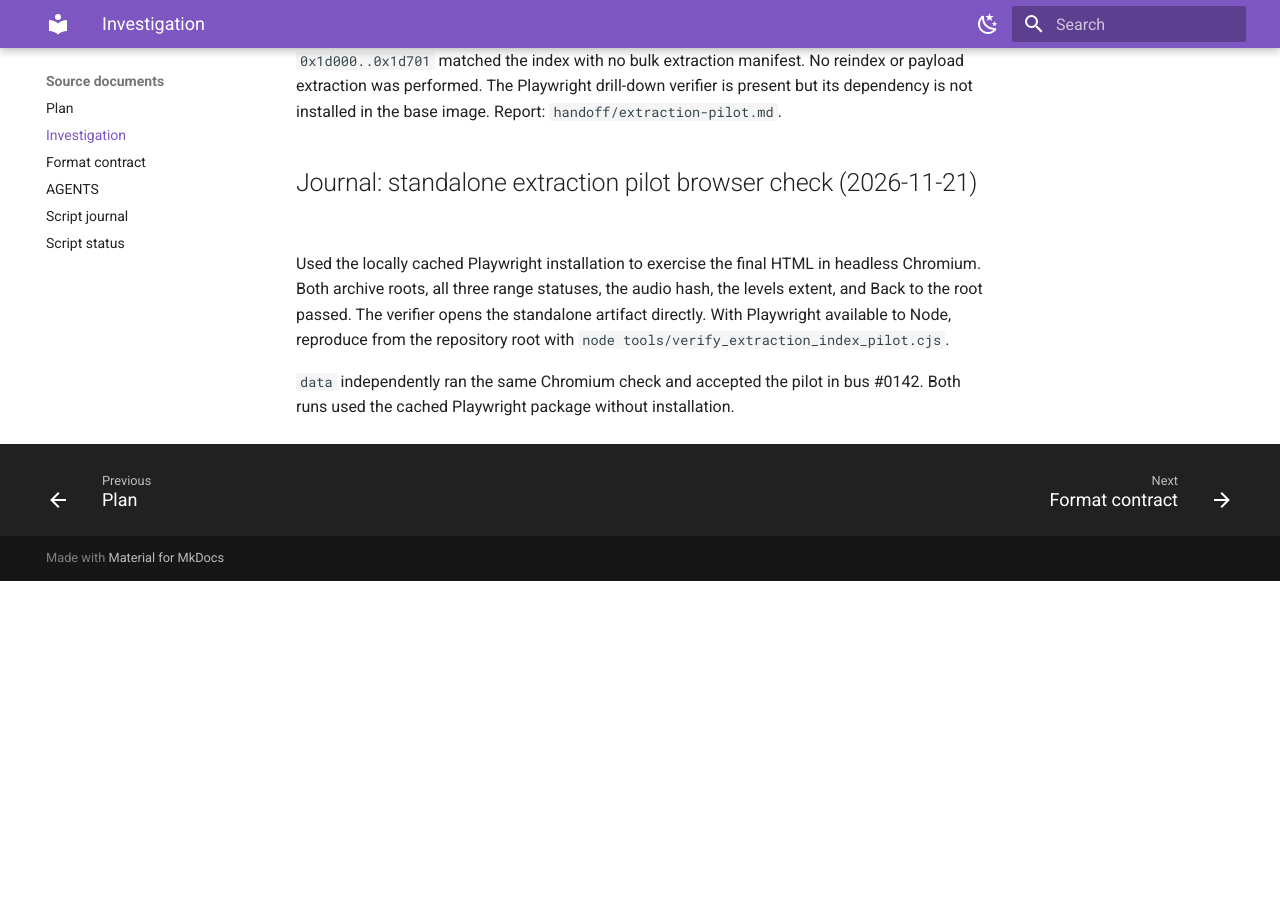
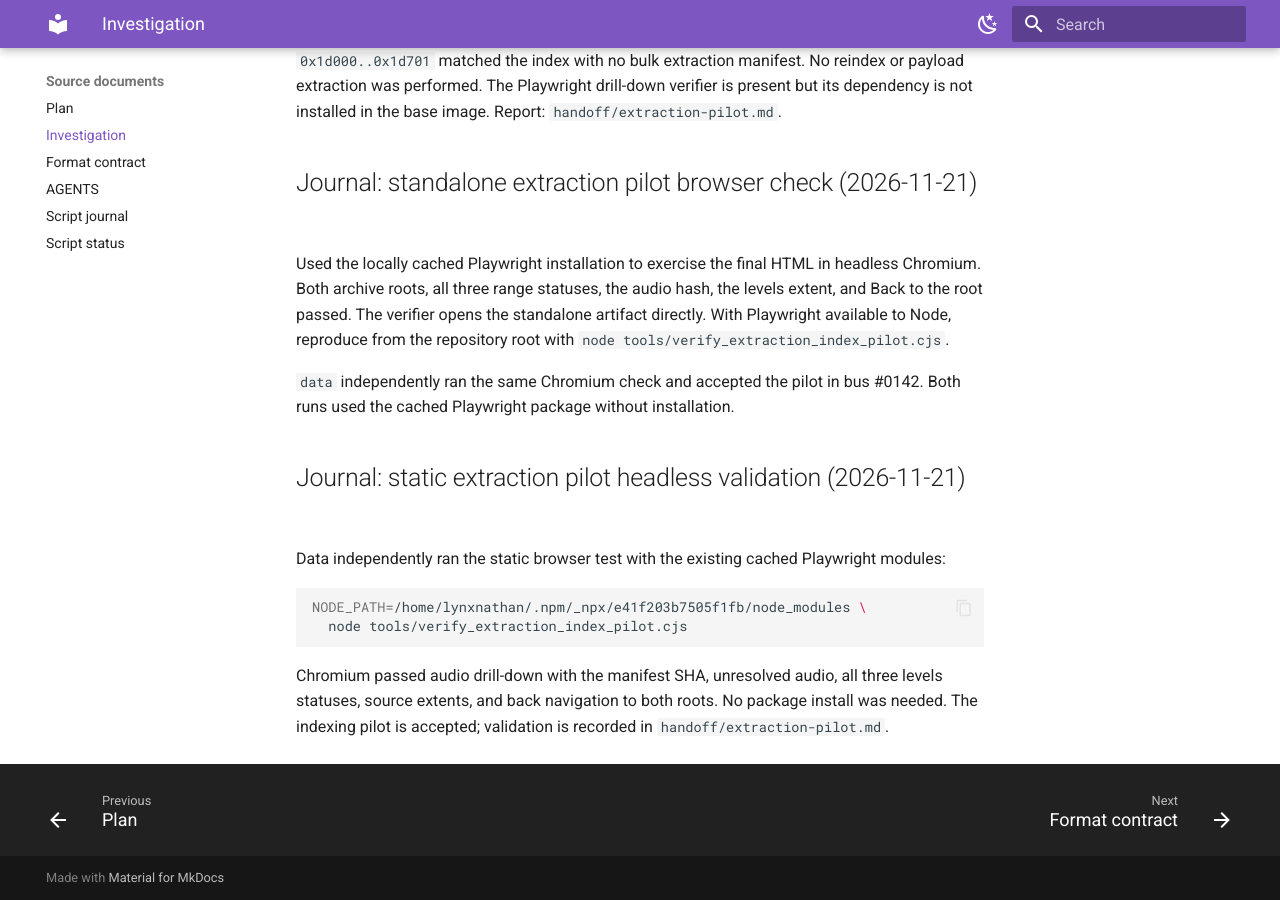
Before and after one commit to lynxnathan/rage-tools-vi, an MkDocs documentation site: the page built from docs/reference/source-investigation.md, in a window 1280 px wide and 900 px high, scrolled down 63792 px. Built offline with MkDocs 1.6.1 and Material for MkDocs 9.7.7, drawn with Linux system fonts in a browser that asks for light colours; before the commit the page ends 64373 px from its top, so only the background shows below that.

Commit message:
Record headless validation of extraction pilot

````diff
--- a/investigation.md
+++ b/investigation.md
@@ -2138,3 +2138,18 @@ from the repository root with `node tools/verify_extraction_index_pilot.cjs`.
 
 `data` independently ran the same Chromium check and accepted the pilot in
 bus #0142. Both runs used the cached Playwright package without installation.
+
+## Journal: static extraction pilot headless validation (2026-11-21)
+
+Data independently ran the static browser test with the existing cached
+Playwright modules:
+
+```sh
+NODE_PATH=/home/lynxnathan/.npm/_npx/e41f203b7505f1fb/node_modules \
+  node tools/verify_extraction_index_pilot.cjs
+```
+
+Chromium passed audio drill-down with the manifest SHA, unresolved audio,
+all three levels statuses, source extents, and back navigation to both roots.
+No package install was needed. The indexing pilot is accepted; validation is
+recorded in `handoff/extraction-pilot.md`.
````
Also changed, not shown: handoff/extraction-pilot.md (+10 -3 lines), plan.md (+2 -1 lines).
